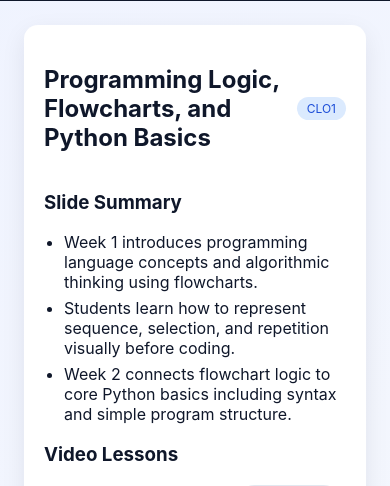
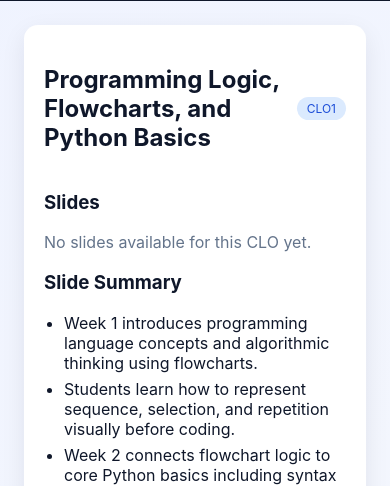
Before and after one commit to docr247/appliedprogrammingtutor, a Flask app: page / in a window 390 px wide. Shown: the part 398-884 px from the top of the page. Run offline with Flask 3, Linux system fonts and the light colour scheme.

Commit message:
Embed CLO slides in-page before summary

```diff
--- a/app.py
+++ b/app.py
@@ -6,11 +6,12 @@ import multiprocessing as mp
 from pathlib import Path
 from typing import Any
 
-from flask import Flask, jsonify, render_template, request
+from flask import Flask, abort, jsonify, render_template, request, send_from_directory, url_for
 
 app = Flask(__name__)
 
 DATA_FILE = Path(__file__).parent / "data" / "clo_content.json"
+SLIDES_DIR = Path(__file__).parent / "slides"
 ATTEMPT_TRACKER: dict[tuple[str, str, str], int] = {}
 
 ALLOWED_BUILTINS = {
@@ -46,6 +47,21 @@ def load_course_data() -> dict[str, Any]:
 
 def find_clo(course_data: dict[str, Any], clo_id: str) -> dict[str, Any] | None:
     return next((clo for clo in course_data["clos"] if clo["id"] == clo_id), None)
+
+
+def get_clo_slides(clo_id: str) -> list[dict[str, str]]:
+    clo_slides_dir = SLIDES_DIR / clo_id
+    if not clo_slides_dir.exists() or not clo_slides_dir.is_dir():
+        return []
+
+    slide_files = sorted(clo_slides_dir.glob("*.pdf"), key=lambda file: file.name.lower())
+    return [
+        {
+            "title": slide_file.stem.replace("_", " "),
+            "url": url_for("get_slide_file", clo_id=clo_id, filename=slide_file.name),
+        }
+        for slide_file in slide_files
+    ]
 
 
 def _run_code_worker(
@@ -141,7 +157,22 @@ def home() -> str:
 @app.get("/api/clos")
 def get_clos() -> Any:
     data = load_course_data()
+    for clo in data.get("clos", []):
+        clo_id = clo.get("id")
+        clo["slides"] = get_clo_slides(clo_id) if clo_id else []
     return jsonify(data)
+
+
+@app.get("/slides/<clo_id>/<path:filename>")
+def get_slide_file(clo_id: str, filename: str) -> Any:
+    if Path(filename).suffix.lower() != ".pdf":
+        abort(404)
+
+    clo_slides_dir = SLIDES_DIR / clo_id
+    if not clo_slides_dir.exists() or not clo_slides_dir.is_dir():
+        abort(404)
+
+    return send_from_directory(clo_slides_dir, filename)
 
 
 @app.post("/api/assess/mcq")
--- a/static/app.js
+++ b/static/app.js
@@ -11,6 +11,7 @@ const state = {
 const cloListEl = document.getElementById("clo-list");
 const cloTitleEl = document.getElementById("clo-title");
 const cloIdEl = document.getElementById("clo-id");
+const slidesContainerEl = document.getElementById("slides-container");
 const summaryListEl = document.getElementById("summary-list");
 const videosGridEl = document.getElementById("videos-grid");
 const videoWeekFilterEl = document.getElementById("video-week-filter");
@@ -110,6 +111,39 @@ function renderSummary() {
     const li = document.createElement("li");
     li.textContent = item;
     summaryListEl.appendChild(li);
+  });
+}
+
+function renderSlides() {
+  const clo = getSelectedClo();
+  const slides = clo.slides || [];
+  slidesContainerEl.innerHTML = "";
+
+  if (!slides.length) {
+    const emptyState = document.createElement("p");
+    emptyState.className = "videos-empty";
+    emptyState.textContent = "No slides available for this CLO yet.";
+    slidesContainerEl.appendChild(emptyState);
+    return;
+  }
+
+  slides.forEach((slide, index) => {
+    const card = document.createElement("div");
+    card.className = "slide-card";
+
+    const title = document.createElement("p");
+    title.className = "slide-title";
+    title.textContent = slide.title || `Slide ${index + 1}`;
+
+    const frame = document.createElement("iframe");
+    frame.className = "slide-frame";
+    frame.src = slide.url;
+    frame.title = slide.title || `Slide ${index + 1}`;
+    frame.loading = "lazy";
+
+    card.appendChild(title);
+    card.appendChild(frame);
+    slidesContainerEl.appendChild(card);
   });
 }
 
@@ -412,6 +446,7 @@ submitCodeEl.addEventListener("click", async () => {
 
 function renderAll() {
   renderCloButtons();
+  renderSlides();
   renderSummary();
   renderVideos();
   renderMcq();
--- a/static/styles.css
+++ b/static/styles.css
@@ -92,6 +92,36 @@ body {
   padding-left: 20px;
   display: grid;
   gap: 6px;
+}
+
+.slides-grid {
+  margin-top: 8px;
+  display: grid;
+  grid-template-columns: repeat(2, minmax(0, 1fr));
+  gap: 12px;
+}
+
+.slide-card {
+  border: 1px solid #e2e8f0;
+  border-radius: 12px;
+  background: #ffffff;
+  overflow: hidden;
+}
+
+.slide-title {
+  margin: 0;
+  padding: 10px 12px;
+  border-bottom: 1px solid #e2e8f0;
+  color: #334155;
+  font-weight: 600;
+  font-size: 0.9rem;
+}
+
+.slide-frame {
+  width: 100%;
+  height: 420px;
+  border: none;
+  display: block;
 }
 
 .videos-grid {
@@ -284,6 +314,10 @@ body {
     grid-template-columns: 1fr;
   }
 
+  .slides-grid {
+    grid-template-columns: 1fr;
+  }
+
   .videos-grid {
     grid-template-columns: repeat(2, minmax(0, 1fr));
   }
--- a/templates/index.html
+++ b/templates/index.html
@@ -23,6 +23,9 @@
             <h2 id="clo-title">Loading...</h2>
             <span id="clo-id" class="pill"></span>
           </div>
+          <h3>Slides</h3>
+          <div id="slides-container" class="slides-grid"></div>
+
           <h3>Slide Summary</h3>
           <ul id="summary-list" class="summary-list"></ul>
 
```
